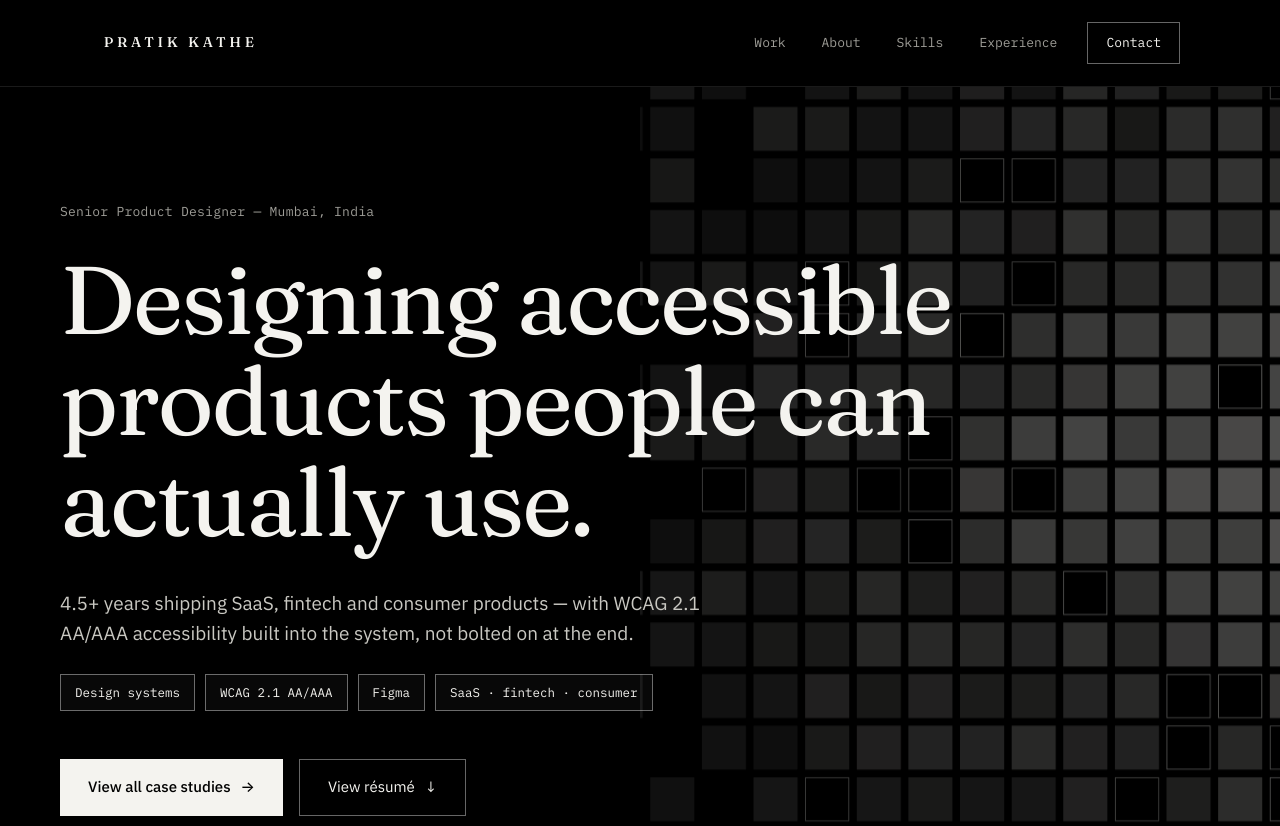
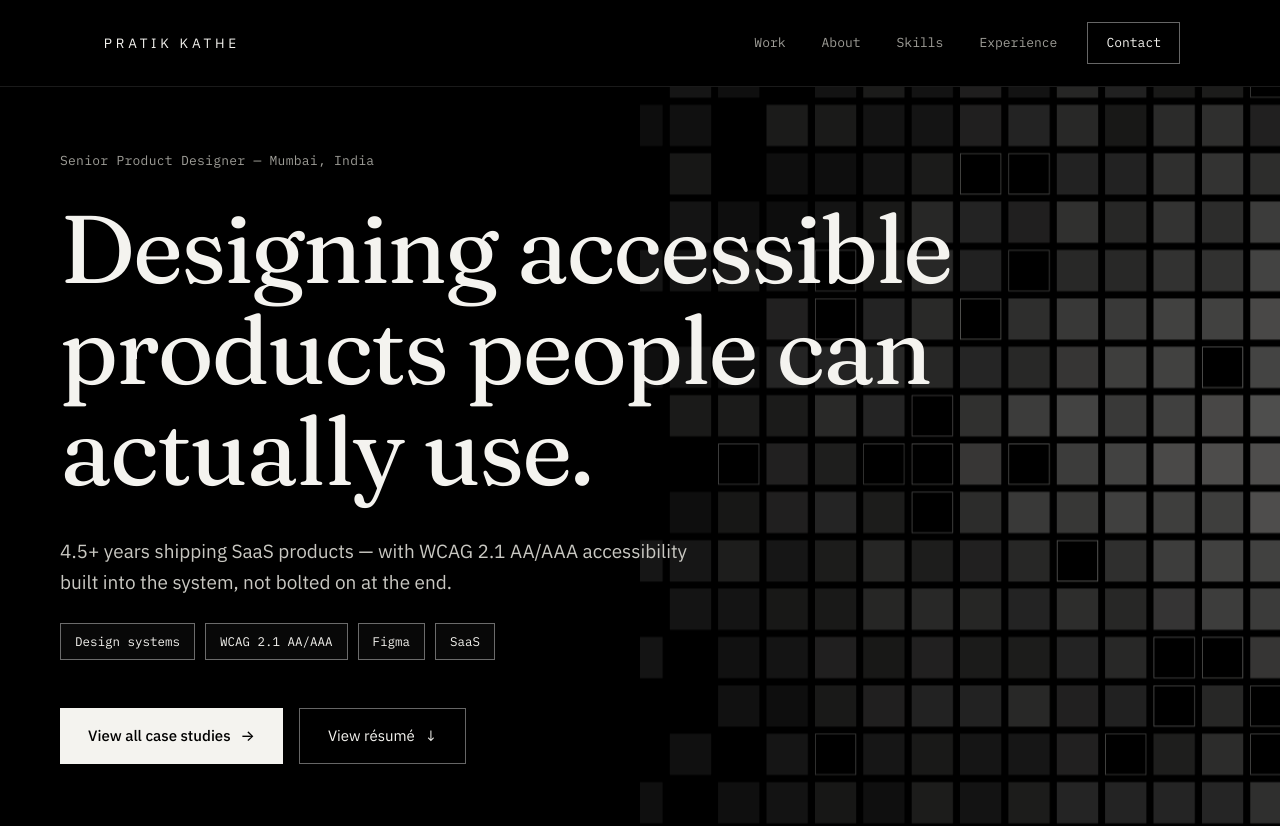
Before and after one commit to pratik-kathe/portfolio, a plain HTML site: page index.html in a window 1280 px wide. Shown: the top 826 px of the page. Drawn offline with Linux system fonts and the light colour scheme.

Commit message:
style: sans-serif nav wordmark, tighter hero top gap, SaaS-only hero copy, drop Send email CTA

```diff
--- a/assets/css/style.css
+++ b/assets/css/style.css
@@ -175,15 +175,15 @@ a:hover .cta-arrow--down, a:focus-visible .cta-arrow--down { transform: translat
   padding: 22px var(--pad-x);
   display: flex; flex-wrap: wrap; row-gap: 10px; align-items: center; justify-content: space-between;
 }
-/* Brand mark: quiet-luxury treatment — upright serif, uppercase,
+/* Brand mark: quiet-luxury treatment — minimal sans, uppercase,
    wide tracking, optical indent to balance the trailing letter-space. */
 .site-nav__brand {
-  font-family: var(--font-serif); font-style: normal;
-  font-weight: 500;
+  font-family: var(--font-sans); font-style: normal;
+  font-weight: 400;
   text-transform: uppercase;
-  font-size: clamp(14px, 1.1vw, 16px);
-  letter-spacing: 0.26em;
-  text-indent: 0.26em;
+  font-size: clamp(13.5px, 1.05vw, 15.5px);
+  letter-spacing: 0.28em;
+  text-indent: 0.28em;
   color: var(--fg);
 }
 .site-nav__brand:hover { color: var(--fg); text-decoration: none; }
@@ -195,7 +195,7 @@ a:hover .cta-arrow--down, a:focus-visible .cta-arrow--down { transform: translat
 .site-nav__link--btn { color: var(--fg); border: 1px solid var(--line-4); padding: 10px 18px; }
 
 /* ---------- 5. Home ------------------------------------------------------ */
-.hero { position: relative; overflow: hidden; width: 100%; padding: clamp(60px, 9vw, 120px) var(--pad-x) clamp(50px, 7.5vw, 100px); border-bottom: 1px solid var(--line); }
+.hero { position: relative; overflow: hidden; width: 100%; padding: clamp(36px, 5vw, 72px) var(--pad-x) clamp(50px, 7.5vw, 100px); border-bottom: 1px solid var(--line); }
 .hero__inner { position: relative; }
 .hero__deco { position: absolute; top: 0; right: 0; width: 50%; height: 100%; overflow: hidden; pointer-events: none; }
 .hero__deco img { width: 100%; height: 100%; object-fit: cover; object-position: center; }
--- a/assets/js/seed.js
+++ b/assets/js/seed.js
@@ -31,8 +31,8 @@
       eyebrow: "Senior Product Designer — Mumbai, India",
       title: "Designing accessible products people can actually use.",
       subtitle:
-        "4.5+ years shipping SaaS, fintech and consumer products — with WCAG 2.1 AA/AAA accessibility built into the system, not bolted on at the end.",
-      chips: ["Design systems", "WCAG 2.1 AA/AAA", "Figma", "SaaS · fintech · consumer"],
+        "4.5+ years shipping SaaS products — with WCAG 2.1 AA/AAA accessibility built into the system, not bolted on at the end.",
+      chips: ["Design systems", "WCAG 2.1 AA/AAA", "Figma", "SaaS"],
       primary: { label: "View all case studies", href: "work.html" },
       secondary: {
         label: "View résumé",
--- a/assets/js/store.js
+++ b/assets/js/store.js
@@ -44,7 +44,7 @@
      seed — any user edit changes the hash, so edited data is never touched.
      Compute the next hash BEFORE changing seed content: open the site, run
      Store.reset(), hash localStorage[KEY], append it here first. */
-  var OLD_SEED_HASHES = ["2433b7db13797edd"];
+  var OLD_SEED_HASHES = ["2433b7db13797edd", "36e301856980357f"];
 
   function matchesOldSeed(d) {
     try {
--- a/assets/js/ui.js
+++ b/assets/js/ui.js
@@ -156,13 +156,12 @@
       '<h2 class="contact__heading" data-reveal>' + esc(c.heading) + "</h2>" +
       '<p class="contact__text" data-reveal>' + esc(c.text) + "</p>" +
       '<div class="contact__actions" data-reveal>' +
-        /* guide: one-click copy-email as the primary action (mailto kept as
-           an explicit fallback for people who want their mail client). */
+        /* guide: one-click copy-email as the primary action (the separate
+           "Send email" mailto CTA removed on request). */
         '<button type="button" class="btn btn--solid btn--copy" data-copy-email="' +
           esc(c.email) + '" title="Click to copy" aria-label="' + esc(c.email) +
           ' — copy to clipboard">' +
           '<span class="btn__copy-label">' + esc(c.email) + "</span></button>" +
-        link("mailto:" + c.email, "Send email", "btn--outline") +
         link(c.linkedin, "LinkedIn", "btn--outline") +
         link(c.resume, "View résumé", "btn--outline") +
       "</div>" +
```
